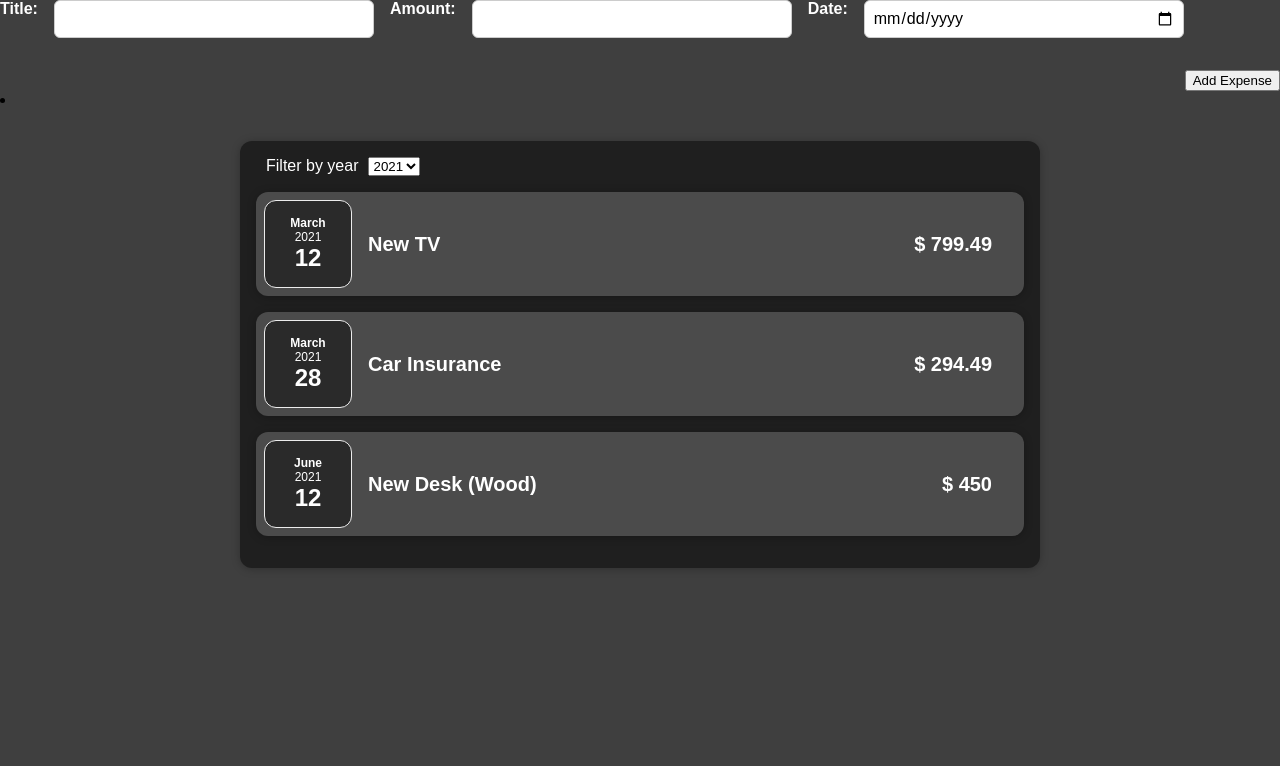
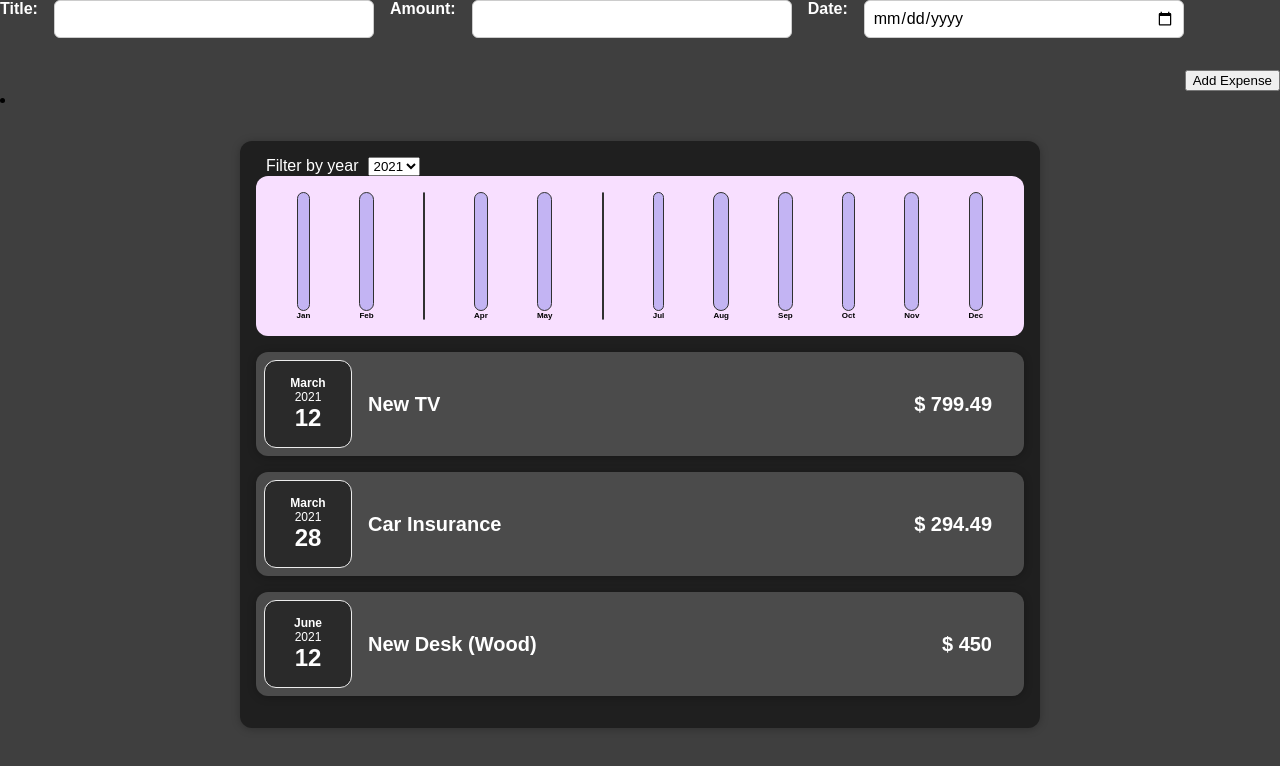
Before and after one commit to HamzaZahid172/Learning_React, a React (Create React App) app in the folder react-complete-guide/: page / in a window 1280 px wide. Shown: the top 766 px of the page. Built offline with nearby package versions, Linux system fonts and the light colour scheme.

Commit message:
05 - Rendering Lists & Conditional Content: 009 Wrap Up & Next Steps

```diff
--- a/react-complete-guide/src/components/Chart/Chart.js
+++ b/react-complete-guide/src/components/Chart/Chart.js
@@ -1,13 +1,16 @@
 import ChartBar from "./ChartBar";
+import "./Chart.css";
 
 const Chart = (props) => {
+  const dataPointValues = props.dataPoints.map((dataPoint) => dataPoint.value);
+  const totalMaximum = Math.max(...dataPointValues);
   return (
     <div className="chart">
       {props.dataPoints.map((dataPoint) => (
         <ChartBar
           key={dataPoint.id}
           value={dataPoint.value}
-          maxValue={null}
+          maxValue={totalMaximum}
           label={dataPoint.label}
         />
       ))}
--- a/react-complete-guide/src/components/Chart/ChartBar.js
+++ b/react-complete-guide/src/components/Chart/ChartBar.js
@@ -2,7 +2,7 @@
 
 const ChartBar = (props) => {
   let barFillHeight = "0%";
-  if (props.max > 0) {
+  if (props.maxValue > 0) {
     barFillHeight = Math.round((props.value / props.maxValue) * 100) + "%";
   }
   return (
--- a/react-complete-guide/src/components/Expenses/Expense.js
+++ b/react-complete-guide/src/components/Expenses/Expense.js
@@ -2,7 +2,8 @@
 import "../Expenses/Expense.css";
 import { useState } from "react";
 import ExpensesFilter from "./ExpensesFilter";
-import ExpensesList from  "./ExpensesList";
+import ExpensesList from "./ExpensesList";
+import ExpenseChart from "./ExpenseChart";
 
 const Expense = (props) => {
   const [filterYear, setFilterYear] = useState("2021");
@@ -21,8 +22,9 @@
           selected={filterYear}
           onChangeFilter={filterChangeHandler}
         />
+        <ExpenseChart expenses={filteredExpenses}/>
         <ExpensesList items={filteredExpenses} />
-      </Card>{" "}
+      </Card>
     </li>
   );
 };
--- /dev/null
+++ b/react-complete-guide/src/components/Expenses/ExpenseChart.js
@@ -0,0 +1,26 @@
+import Chart from "../Chart/Chart";
+
+const ExpenseChart = (props) => {
+  const chartDataPoints = [
+    { label: "Jan", value: 0 },
+    { label: "Feb", value: 0 },
+    { label: "Mar", value: 0 },
+    { label: "Apr", value: 0 },
+    { label: "May", value: 0 },
+    { label: "Jun", value: 0 },
+    { label: "Jul", value: 0 },
+    { label: "Aug", value: 0 },
+    { label: "Sep", value: 0 },
+    { label: "Oct", value: 0 },
+    { label: "Nov", value: 0 },
+    { label: "Dec", value: 0 },
+  ];
+
+  for (const expense of props.expenses) {
+    const expenseMonth = expense.date.getMonth();
+    chartDataPoints[expenseMonth] += expense.amount;
+  }
+  return <Chart dataPoints={chartDataPoints} />;
+};
+
+export default ExpenseChart;
```
